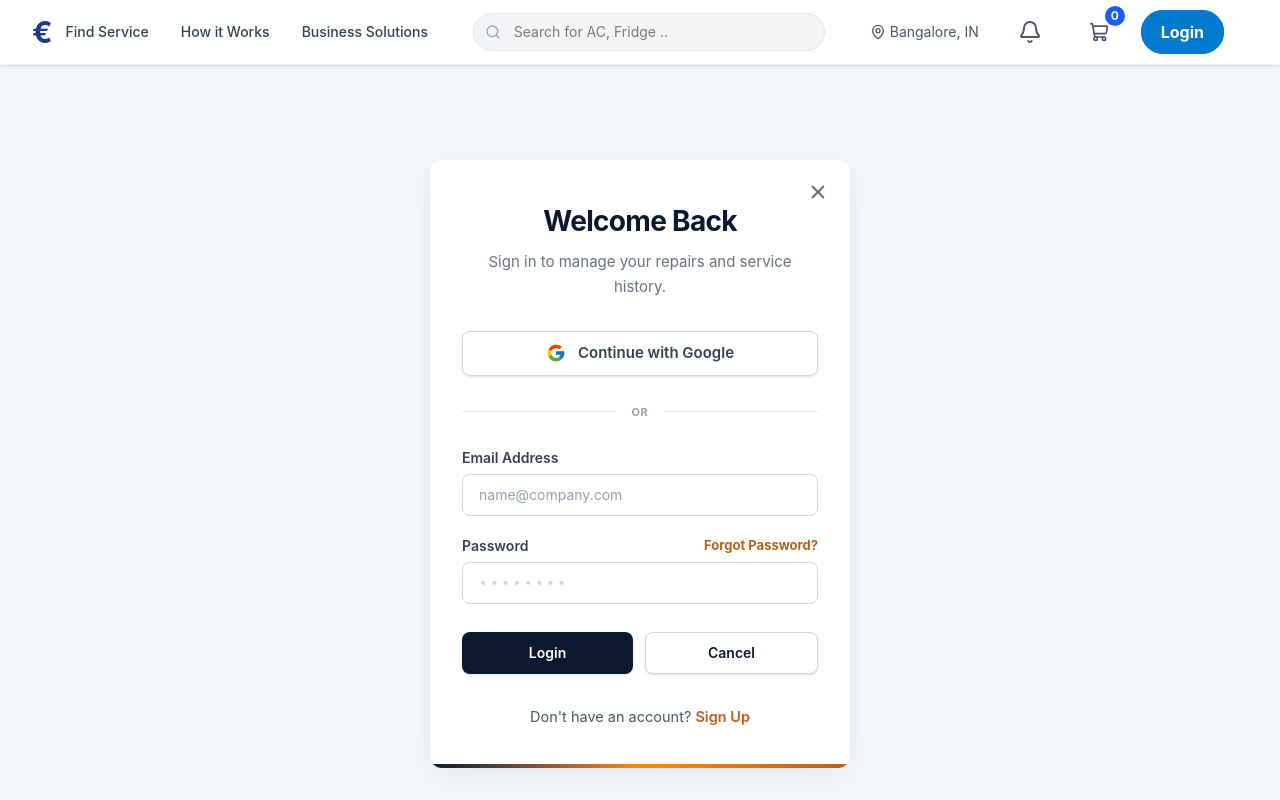
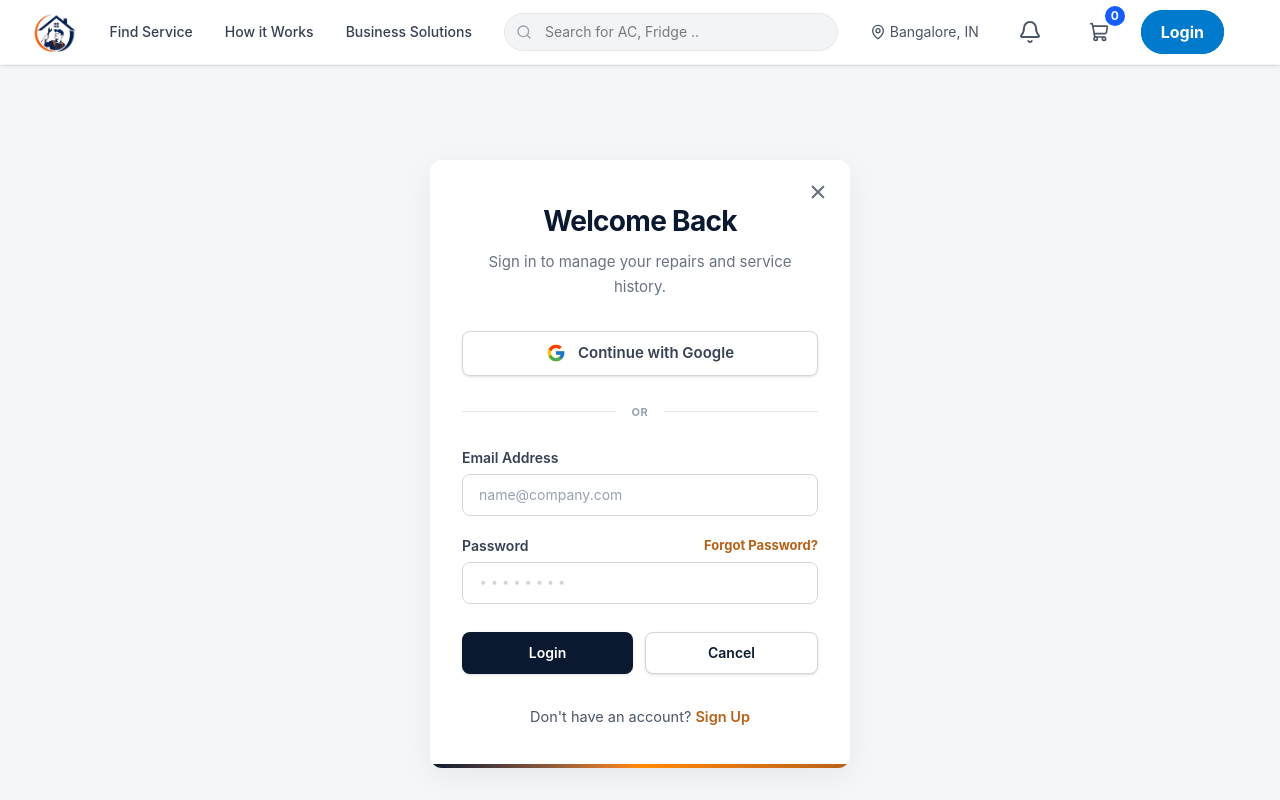
Before and after one commit to magicmistry187/Magic-Mistry, a React (Vite) app in the folder frontend/: page / in a window 1280 px wide. Shown: the top 800 px of the page. Built offline with nearby package versions, Linux system fonts and the light colour scheme.

Commit message:
Footer and navbar or logo updated

```diff
--- a/frontend/index.html
+++ b/frontend/index.html
@@ -2,7 +2,7 @@
 <html lang="en">
   <head>
     <meta charset="UTF-8" />
-    <!-- <link rel="icon" type="image/svg+xml" href="/favicon.svg" /> -->
+    <link rel="icon" type="image/png" href="../public/logo.png" />
     <meta name="viewport" content="width=device-width, initial-scale=1.0" />
     <title>magic</title>
   </head>
--- a/frontend/src/components/common/Navbar.jsx
+++ b/frontend/src/components/common/Navbar.jsx
@@ -1,6 +1,7 @@
 import React, { useState, useEffect } from 'react';
 import { Link } from 'react-router-dom';
 import { Search, Bell, ShoppingCart, MapPin, Menu, X, LogOut } from 'lucide-react';
+import logo2 from '../../../public/logo2.png'; // Adjust the path as necessary
 
 const Navbar = () => {
   const [isVisible, setIsVisible] = useState(true);
@@ -32,7 +33,7 @@ const Navbar = () => {
   const handleLogout = () => {
     setIsLoggedIn(false);
   };
-  // 1. THIS MUST BE ABOVE YOUR RETURN STATEMENT
+
   const searchData = [
     "AC Service & Repair",
     "AC Installation",
@@ -75,13 +76,17 @@ const Navbar = () => {
         <div className="w-full">
           {/* Desktop & Tablet Navbar */}
           <div className="max-w-7xl mx-auto px-4 sm:px-6 lg:px-8">
-            <div className="flex items-center justify-between h-16">
+            {/* Added gap-4 lg:gap-8 here to prevent elements from colliding */}
+            <div className="flex items-center justify-between h-16 gap-4 lg:gap-8">
 
               {/* Logo */}
-              <span className="text-3xl font-bold text-blue-900">€</span>
+              <span className="text-3xl font-bold text-blue-900 shrink-0">
+                <img src={logo2} alt="FixIt Pro Logo" className="h-10 w-auto" />
+              </span>
 
-              {/* Desktop Nav Links */}
-              <div className="hidden md:flex items-center space-x-8">
+              {/* Desktop Nav Links (Visible >= 930px) */}
+              {/* Reduced gap on smaller screens (space-x-4) and expanded on larger (lg:space-x-8) */}
+              <div className="hidden min-[930px]:flex items-center space-x-4 lg:space-x-8 shrink-0">
                 <Link
                   to="/find-service"
                   className="relative group text-sm font-medium text-gray-700 hover:text-blue-800 transition-colors duration-300"
@@ -107,10 +112,8 @@ const Navbar = () => {
                 </Link>
               </div>
 
-              {/* Desktop Search Bar - Visible on md screens and up */}
-              <div className="hidden md:flex flex-1 max-w-sm mx-4">
-                {/* Added z-50 and relative so the dropdown stays on top and attached to the input */}
-                <div className="hidden md:flex flex-1 max-w-sm mx-4">
+              {/* Desktop Search Bar (Visible >= 930px) */}
+              <div className="hidden min-[930px]:flex flex-1 max-w-sm">
                 <div className="relative w-full z-50">
                   <input
                     type="text"
@@ -146,18 +149,17 @@ const Navbar = () => {
                   )}
                 </div>
               </div>
-              </div>
+
               {/* Right Items */}
-              <div className="flex items-center space-x-4 md:space-x-6">
+              <div className="flex items-center space-x-4 min-[930px]:space-x-6 shrink-0">
 
-                {/* Location - Hidden on mobile */}
+                {/* Location */}
                 <div className="hidden sm:flex items-center space-x-1 text-sm text-gray-600">
                   <MapPin className="w-4 h-4" />
-                  <span className="hidden md:inline">Bangalore, IN</span>
+                  <span className="hidden min-[930px]:inline">Bangalore, IN</span>
                 </div>
 
                 {/* Bell Icon */}
-                {/* Custom Keyframe for the ringing animation */}
                 <style>
                   {`
                     @keyframes ring {
@@ -176,8 +178,6 @@ const Navbar = () => {
                     }
                   `}
                 </style>
-
-                {/* Button with the 'group' class to trigger the hover state */}
                 <button className="group p-[15px] rounded-[10px] text-gray-600 transition-colors duration-500 hover:bg-gray-100 hover:text-gray-900">
                   <Bell className="w-6 h-6 bell-ring" />
                 </button>
@@ -190,12 +190,11 @@ const Navbar = () => {
 
                 {/* User Profile or Login Button */}
                 {isLoggedIn ? (
-                  // User Profile Section
                   <div className="hidden sm:flex items-center space-x-3 pl-4 border-l border-gray-200">
                     <div className="w-8 h-8 rounded-full bg-blue-600 text-white flex items-center justify-center font-bold text-sm">
                       {user.name.charAt(0)}
                     </div>
-                    <div className="hidden md:block">
+                    <div className="hidden min-[930px]:block">
                       <p className="text-xs font-medium text-gray-700">{user.name}</p>
                       <p className="text-xs text-gray-500">{user.email}</p>
                     </div>
@@ -208,32 +207,28 @@ const Navbar = () => {
                     </button>
                   </div>
                 ) : (
-                  // New Animated Login Button with SVG
                   <button
                     onClick={handleLogin}
-                    className="hidden sm:flex items-center justify-center  px-[20px] py-[10px] bg-[#007ACC] outline outline-[3px] outline-[#007ACC] outline-offset-[-3px] rounded-[45px] text-white transition-all duration-[400ms] hover:bg-transparent hover:text-[#007ACC]"
+                    className="hidden sm:flex items-center justify-center px-[20px] py-[10px] bg-[#007ACC] outline outline-[3px] outline-[#007ACC] outline-offset-[-3px] rounded-[45px] text-white transition-all duration-[400ms] hover:bg-transparent hover:text-[#007ACC]"
                   >
-
                     <span className="font-bold text-[1em] transition-colors duration-[400ms]">Login</span>
                   </button>
                 )}
 
-                {/* Mobile Menu Button */}
+                {/* Mobile Menu Button (Visible < 930px) */}
                 <button
                   onClick={() => setIsMobileMenuOpen(!isMobileMenuOpen)}
-                  className="md:hidden p-2 text-gray-600 hover:text-gray-900"
+                  className="min-[930px]:hidden p-2 text-gray-600 hover:text-gray-900"
                 >
                   {isMobileMenuOpen ? <X className="w-6 h-6" /> : <Menu className="w-6 h-6" />}
                 </button>
 
               </div>
-
             </div>
           </div>
 
-          {/* Mobile Search Bar - Visible only on mobile (below md) */}
-          <div className="md:hidden max-w-7xl mx-auto px-4 sm:px-6 py-3 border-t border-gray-100 bg-gray-50">
-            {/* Added z-50 so the dropdown stays above the rest of the page on mobile */}
+          {/* Mobile Search Bar - Visible < 930px */}
+          <div className="min-[930px]:hidden max-w-7xl mx-auto px-4 sm:px-6 py-3 border-t border-gray-100 bg-gray-50">
             <div className="relative w-full z-50">
               <input
                 type="text"
@@ -270,9 +265,9 @@ const Navbar = () => {
             </div>
           </div>
 
-          {/* Mobile Menu */}
+          {/* Mobile Menu (Visible < 930px) */}
           {isMobileMenuOpen && (
-            <div className="md:hidden bg-gray-50 border-t border-gray-100">
+            <div className="min-[930px]:hidden bg-gray-50 border-t border-gray-100">
               <div className="max-w-7xl mx-auto px-4 sm:px-6 py-4 space-y-3">
 
                 {/* Mobile Nav Links */}
@@ -317,18 +312,11 @@ const Navbar = () => {
               </div>
             </div>
           )}
-
         </div>
       </nav>
 
-      {/*
-        SPACER DIV:
-        Because the nav is 'fixed', it loses its height in the document flow.
-        This div takes up the exact same amount of space so components below it aren't hidden.
-        - On mobile: The navbar includes the search bar natively, taking up ~126px height.
-        - On desktop (md): The navbar is standard 64px (h-16).
-      */}
-      <div className="h-[126px] md:h-16 w-full"></div>
+      {/* Spacer div with custom breakpoint logic */}
+      <div className="h-[126px] min-[930px]:h-16 w-full"></div>
     </>
   );
 };
```
Also changed, not shown: frontend/public/logo.png (added), frontend/public/logo2.png (added). Lines whose indentation alone changed are shown as unchanged.
